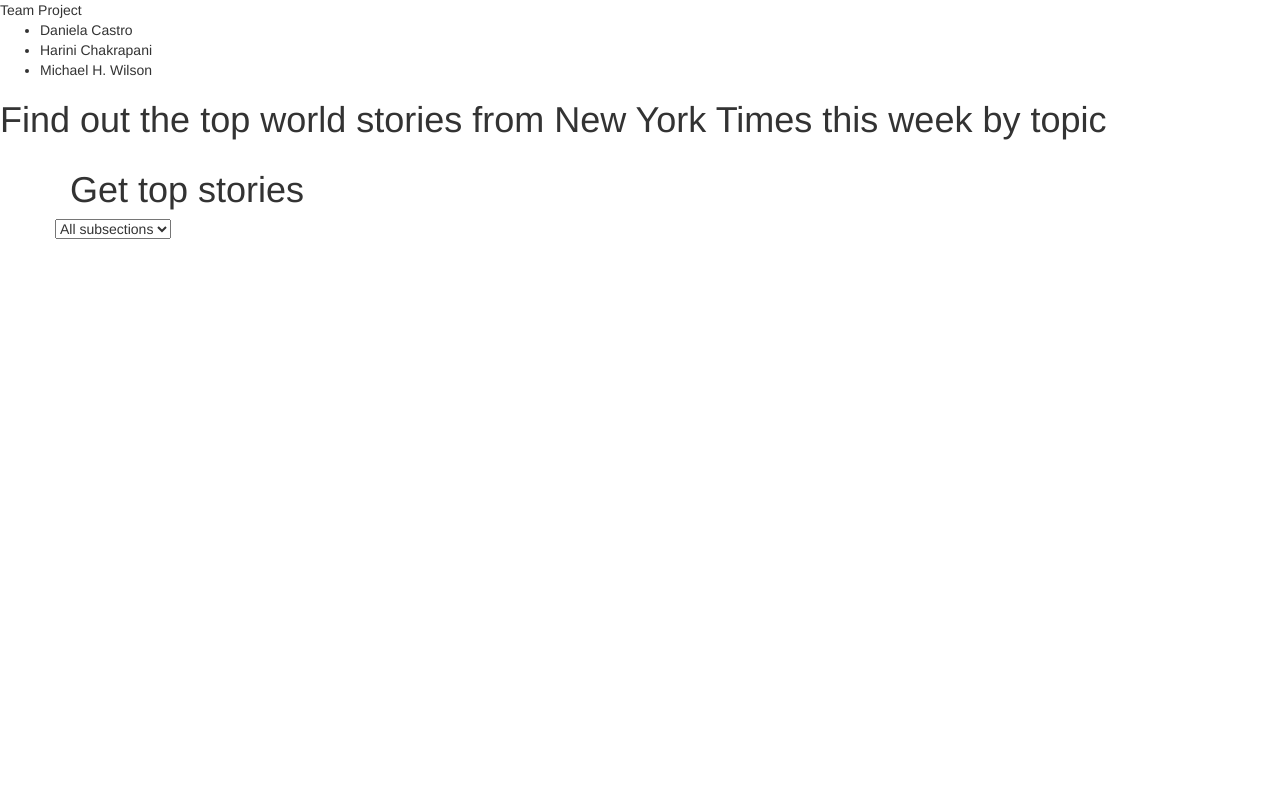
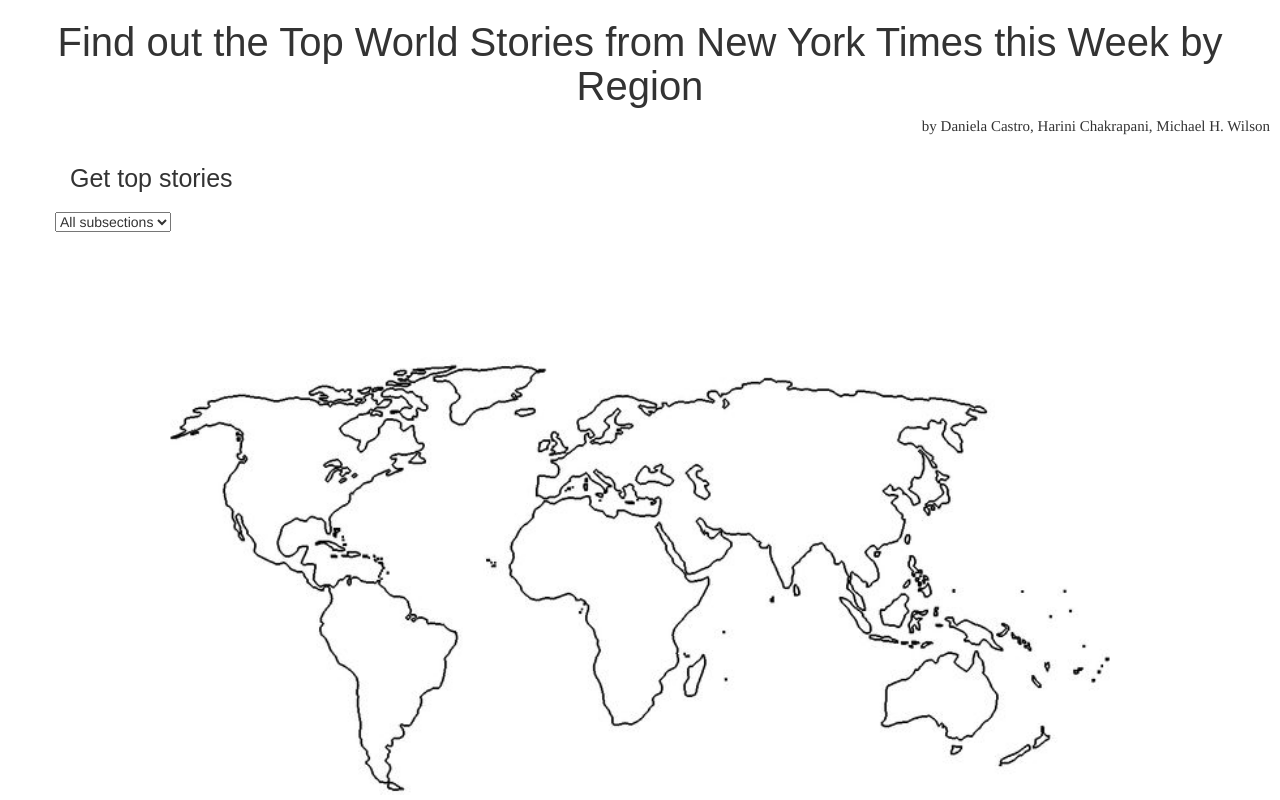
Before and after one commit to michaeldepeauwilson/teamproject, a plain HTML site: page index.html in a window 1280 px wide. Drawn offline with nearby package versions, Linux system fonts and the light colour scheme; no server answers.

Commit message:
style changes 5/23

```diff
--- a/index.html
+++ b/index.html
@@ -4,11 +4,12 @@
 	<meta charset="utf-8"> <!-- set the character set -->
 	<meta http-equiv="X-UA-Compatible" content="IE=edge">
 	<meta name="viewport" content="width=device-width, initial-scale=1"> <!-- first step to a responsive site -->
-	<title>Bootstrap starter template</title>
+	<title>Team Project</title>
 
 	<link rel="stylesheet" href="//netdna.bootstrapcdn.com/bootstrap/3.1.0/css/bootstrap.min.css">
 	<link href="//maxcdn.bootstrapcdn.com/font-awesome/4.2.0/css/font-awesome.min.css" rel="stylesheet">
 
+	<link rel="stylesheet" href="site.css" />
 	<!-- Your styles should be called here -->
 
 	<!-- HTML5 Shim and Respond.js IE8 support of HTML5 elements and media queries -->
@@ -17,24 +18,17 @@
 	  <script src="https://oss.maxcdn.com/libs/html5shiv/3.7.0/html5shiv.js"></script>
 	  <script src="https://oss.maxcdn.com/libs/respond.js/1.4.2/respond.min.js"></script>
 	<![endif]-->
-  </head>
-  <body>
 
 
 
-<body>
-<header>Team Project</header>
+  </head>
+  <body>
+	<h1>Find out the Top World Stories from New York Times this Week by Region  </h1>
 
-<body>
-	<ul>
-		<li>Daniela Castro</li>
-		<li>Harini Chakrapani</li>
-		<li>Michael H. Wilson</li>
-	</ul>
-	<h1>Find out the top world stories from New York Times this week by topic  </h1>
+	<h6>by Daniela Castro, Harini Chakrapani, Michael H. Wilson</h6>
 
   	<div class="container"> <!-- start bootstrap container -->
-  		<h1>Get top stories</h1>
+  		<h2>Get top stories</h2>
   		<div class="row"> <!-- all bootstrap projects must have at least one row -->
   			<select id="subsections" onChange="getBySubsection(this.value)">
   				<option>All subsections</option>
--- a/site.css
+++ b/site.css
@@ -3,23 +3,38 @@
 body{
 
 	background-image: url(worldmapoutline.jpg);
-	background-size: 70%;
+	background-size: 75%;
 	background-repeat: no-repeat;
-	background-position: center;
-	margin-bottom: 150px;
+	background-position: bottom center;
+	margin-bottom: 200px;
 	background-attachment: fixed;
 }
 
 h1{
 	font-family:Arial, Verdana, Monospace;;
-	font-size: 35px;
+	font-size: 40px;
 	text-align: center;
-	margin-top:0;
-	margin-bottom:10px;
+	margin-top:5;
+	margin-bottom:5px;
 }
 
-p{
-	margin-left: 100px;
+h2{
+	font-family: Arial, Verdana, Monospace;
+	font-size: 25px;
+	text-align: left;
+	margin-bottom: 20px;
+}
+
+h6{
+	text-align: right;
+	margin-right: 10px;
 	font-family: Times, Georgia, serif;
 	font-size: 15px;
 }
+
+#story-list {
+	margin: auto;
+	width: 60%;
+	padding: 10px;
+	background-color: white;
+}
```
